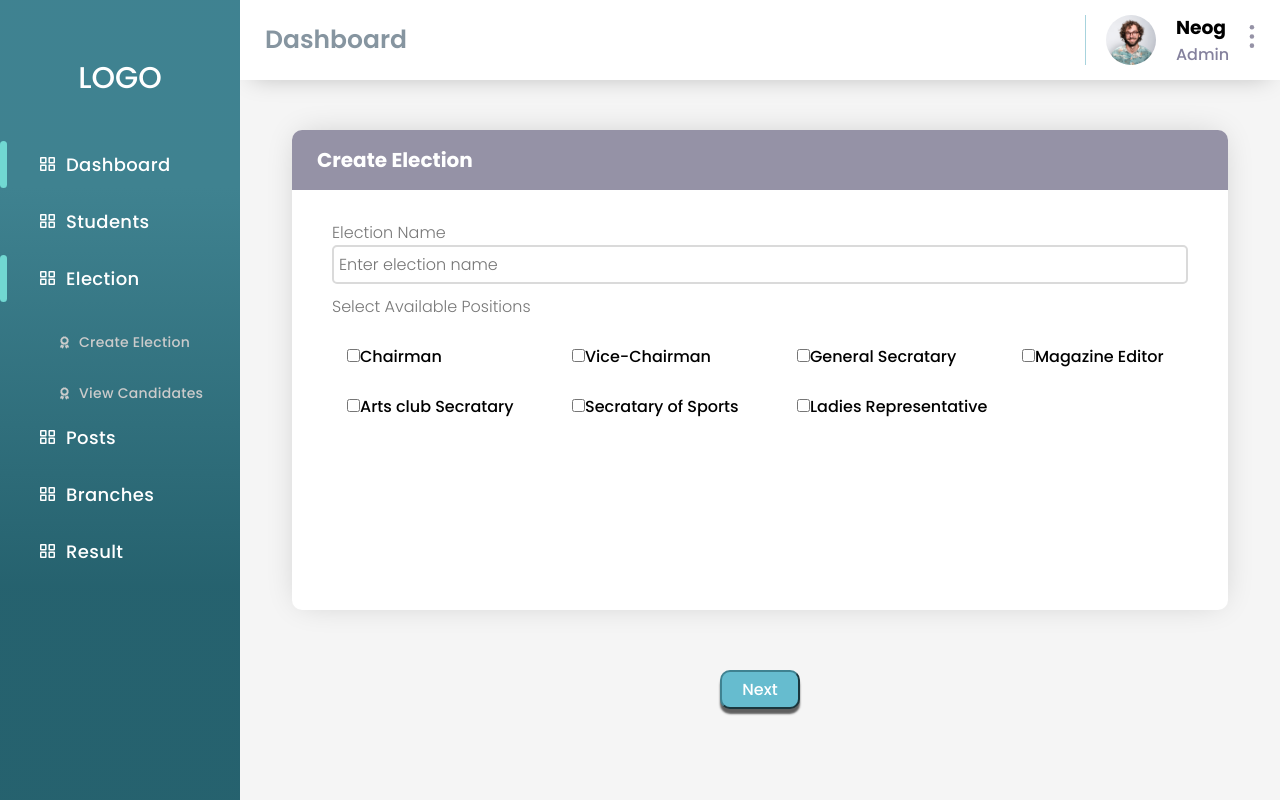
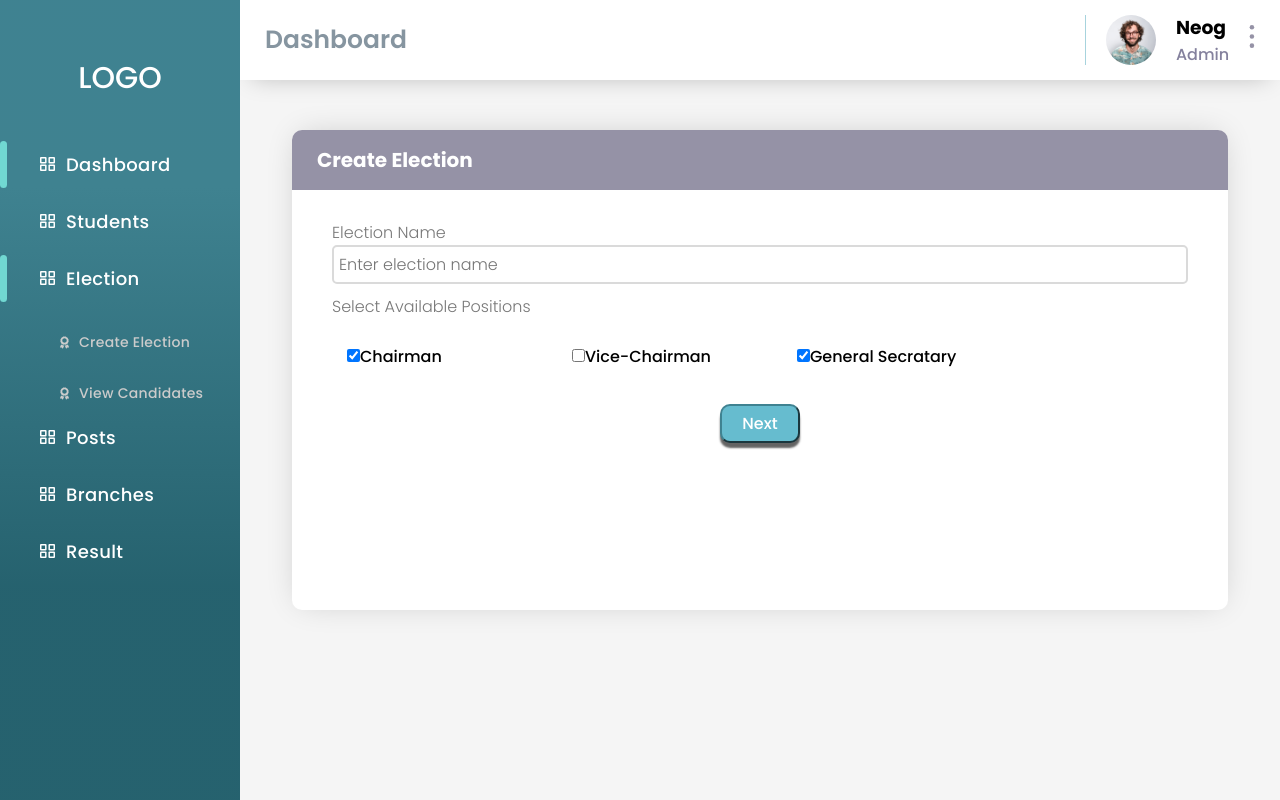
Before and after one commit to Abhinandps/e-poll, a React (Create React App) app: page /dashboard/election in a window 1280 px wide. Built offline with nearby package versions, Linux system fonts and the light colour scheme; sample sign-in values are in the browser's storage.

Commit message:
create election page 1 state management added

```diff
--- /dev/null
+++ b/src/Components/Form/CheckBox/index.jsx
@@ -0,0 +1,15 @@
+import React from 'react'
+
+const CheckBox = ({ label, checked, onChange }) => {
+    return (
+        <div className="checkbox-wrapper">
+            <label>
+                <input className="box" type="checkbox" checked={checked} onClick={() => onChange(!checked)} />
+                <span>{label}</span>
+            </label>
+        </div>
+
+    )
+}
+
+export default CheckBox
--- a/src/Components/Layout/DashboardLayout.jsx
+++ b/src/Components/Layout/DashboardLayout.jsx
@@ -66,11 +66,11 @@ const DashboardLayout = ({ userData, data }) => {
 
                     <div className="dashboard-sidebar-navigation-menu">
                         {
-                            data.map((navData) => {
+                            data.map((navData,i) => {
 
                                 return (
                                     <>
-                                        <NavigationMenu key={navData.id} {...navData} />
+                                        <NavigationMenu key={i} {...navData} />
                                     </>
                                 )
                             })
--- a/src/Routes/Admin/Election/AddCandidates.jsx
+++ b/src/Routes/Admin/Election/AddCandidates.jsx
@@ -7,7 +7,7 @@ import Select from '../../../Components/Form/Select'
 import FormLayout from '../../../Components/Layout/FormLayout'
 import "../../../Styles/AddCandidate.css"
 
-const AddCandidates = ({ title }) => {
+const AddCandidates = ({goBack}) => {
     const data = [
         {
             position: 'Chairman',
@@ -93,7 +93,7 @@ const AddCandidates = ({ title }) => {
 
     return (
         <>
-            <FormLayout title={title}>
+            <FormLayout title={"Add Candidate"}>
 
                 <div className="candidate-form-container">
                     <div className="form-left-section">
@@ -153,7 +153,7 @@ const AddCandidates = ({ title }) => {
             </div>
             <div className="button-section">
 
-                <Button type='button' title="Prev" />
+                <Button type='button'  title="Prev" onClick={goBack} />
                 <Button type='button' color="#2d7feb" title="Publish" />
             </div>
 
--- /dev/null
+++ b/src/Routes/Admin/Election/Components/CreateElectionForm.jsx
@@ -0,0 +1,34 @@
+import React from 'react'
+import Button from '../../../../Components/Form/Button'
+import CheckBox from '../../../../Components/Form/CheckBox'
+import InputField from '../../../../Components/Form/InputField'
+import FormLayout from '../../../../Components/Layout/FormLayout'
+
+const CreateElectionForm = ({submit,name,positions,positionList,onChange,positionsChange}) => {
+    return (
+        <FormLayout title={"Create Election"}>
+            <form onSubmit={submit}>
+                <InputField
+                    Label="Election Name"
+                    placeholder="Enter election name"
+                    value={name}
+                    onChange={(v) => onChange( "name",v )}
+                />
+                <h2>Select Available Positions</h2>
+                <div className='wrap'>
+                    {positionList.map(({ name, id }) =>
+                        <CheckBox label={name} key={id} checked={positions.includes(id)}
+                            onChange={(v) => positionsChange(v, id)}
+                        />
+                    )}
+
+                </div>
+                <div className='button-section'>
+                    <Button type='submit' color="#66BCCF" title="Next" />
+                </div>
+            </form>
+        </FormLayout>
+    )
+}
+
+export default CreateElectionForm
--- a/src/Routes/Admin/Election/CreateElection.jsx
+++ b/src/Routes/Admin/Election/CreateElection.jsx
@@ -1,44 +1,77 @@
-import React from 'react'
+import React, { useState } from 'react'
 import Button from '../../../Components/Form/Button';
 import InputField from '../../../Components/Form/InputField'
 import FormLayout from '../../../Components/Layout/FormLayout'
+import AddCandidates from './AddCandidates';
+import CreateElectionForm from './Components/CreateElectionForm';
 
-const Checkbox = ({ label }) => {
+
+
+const CreateElection = () => {
+
+  const positionList = [
+    "Chairman",
+    "Vice-Chairman",
+    "General Secratary"
+  ].map((name, index) => ({ name, id: index + 1 }))
+
+
+  const [data, setData] = useState({
+    currentPage:1,
+    name: "",
+    positions: [
+      1, 3
+    ]
+  })
+
+  const {name,positions} = data;
+
+
+  const positionsChange = (value, id) => {
+    if (value) {
+      setData(prev => ({
+        ...prev,
+        positions: [...prev.positions, id]
+      }))
+      return
+    }
+    setData(prev => ({
+      ...prev,
+      positions: prev.positions.filter(i => i !== id)
+    }))
+  }
+
+  const submit = (e)=>{
+    e.preventDefault();
+    onChange("currentPage",2)
+    console.log(data);
+  }
+
+  const onChange = (key,value)=>{
+    setData(prev=>({
+      ...prev,
+      [key]:value
+    }))
+  }
+
+
+  const goBack = ()=>{
+    onChange("currentPage",1)
+  }
+  if(data.currentPage === 2)return(
+    <AddCandidates goBack={goBack}/>
+  )
+
+
   return (
-    <div className="checkbox-wrapper">
-      <label>
-        <input className="box" type="checkbox"  />
-        <span>{label}</span>
-      </label>
-    </div>
-  );
-};
+    <CreateElectionForm
+    submit={submit}
+    {...data}
+    positionsChange={positionsChange}
+    positionList={positionList}
 
-const CreateElection = ({title}) => {
-  return (
-    <>
-    <FormLayout title={title}>
-    <form>
-    <InputField
-     Label="Election Name"
-     placeholder="Enter election name"
-     />
-    <h2>Select Available Positions</h2>
-    <div className='wrap'>
-    <Checkbox label="Chairman" />
-    <Checkbox label="Vice-Chairman" />
-    <Checkbox label="General Secratary" />
-    <Checkbox label="Magazine Editor" />
-    <Checkbox label="Arts club Secratary" />
-    <Checkbox label="Secratary of Sports" />
-    <Checkbox label="Ladies Representative" />
-    </div>
-    </form>
-    </FormLayout>
-    <div className='button-section'>
-    <Button type='button' color="#66BCCF" title="Next"/>
-    </div>
-    </>
+    onChange={onChange}
+    />
   )
 }
 
```
